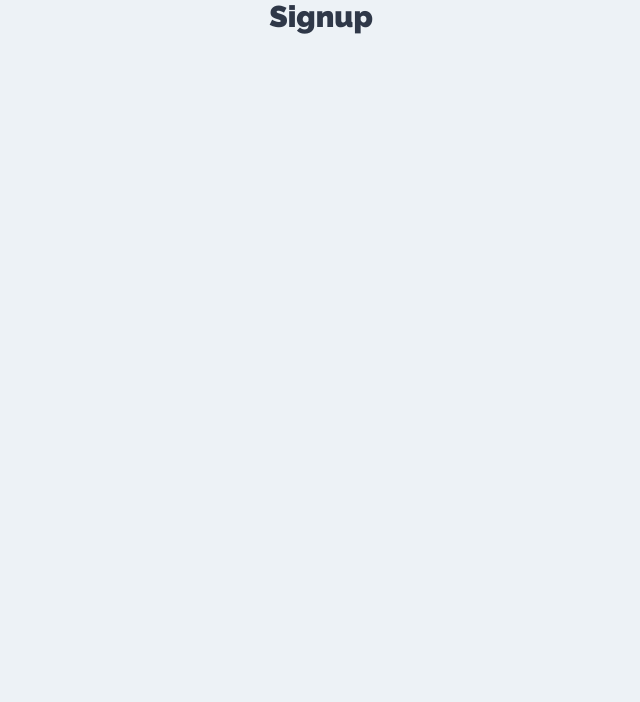
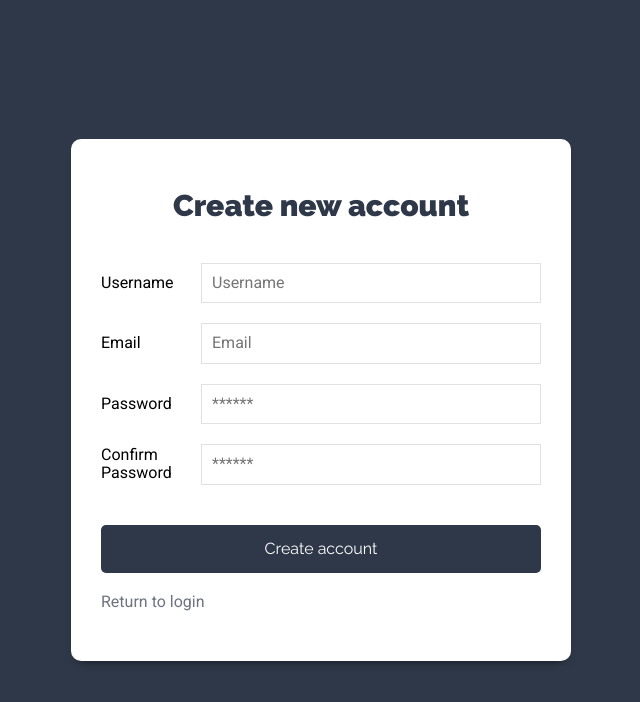
Before and after one commit to raw-brt/pm-app, a React (Create React App) app: page /signup in a window 1280 px wide. Shown: the top 702 px of the page, without its empty margins (319-959 px from the left). Built offline with nearby package versions, Linux system fonts and the light colour scheme.

Commit message:
Login, signup and main page done

```diff
--- a/src/components/auth/Login.js
+++ b/src/components/auth/Login.js
@@ -1,8 +1,69 @@
-import React from 'react';
+import React, { useState } from 'react';
+import { Link } from 'react-router-dom';
 
 const Login = () => {
+  const [credentials, setCredentials] = useState({
+    email: '',
+    password: ''
+  });
+
+  const { email, password } = credentials;
+
+  const handleChange = event => {
+    setCredentials({
+      ...credentials,
+      [event.target.name]: event.target.value
+    })
+  };
+
+  const handleSubmit = event => {
+    event.preventDefault();
+
+    // Form validation
+
+    // Pass to action
+  };
+
   return (
-    <h1>Login</h1>
+    <div className='form-usuario'>
+      <div className='contenedor-form sombra-dark'>
+        <h1>Sign in</h1>
+        <form
+          onSubmit={handleSubmit}
+        >
+          <div className='campo-form'>
+            <label htmlFor='password'>Email</label>
+            <input
+              type='email'
+              id='email'
+              name='email'
+              value={email}
+              placeholder='Email'
+              onChange={handleChange}
+            />
+          </div>
+          <div className='campo-form'>
+            <label htmlFor='password'>Password</label>
+            <input
+              type='password'
+              id='password'
+              name='password'
+              value={password}
+              placeholder='******'
+              onChange={handleChange}
+            />
+          </div>
+          <div className='campo-form'>
+            <input
+              type='submit'
+              className='btn btn-primario btn-block'
+              value='Signin'
+            />
+          </div>
+        </form>
+        <Link to={'/signup'} className='enlace-cuenta'>Create new account</Link>
+      </div>
+    </div>
    );
 }
 
--- a/src/components/auth/Signup.js
+++ b/src/components/auth/Signup.js
@@ -1,9 +1,96 @@
-import React from 'react';
+import React, { useState } from 'react';
+import { Link } from 'react-router-dom';
 
 const Signup = () => {
+  const [credentials, setCredentials] = useState({
+    username: '',
+    email: '',
+    password: '',
+    passwordConfirmation: ''
+  });
+
+  const { username, email, password, passwordConfirmation } = credentials;
+
+  const handleChange = event => {
+    setCredentials({
+      ...credentials,
+      [event.target.name]: event.target.value
+    })
+  };
+
+  const handleSubmit = event => {
+    event.preventDefault();
+
+    // Form validation
+
+    // Check password
+
+    // Pass to action
+  };
+
   return (
-    <h1>Signup</h1>
+    <div className='form-usuario'>
+      <div className='contenedor-form sombra-dark'>
+        <h1>Create new account</h1>
+        <form
+          onSubmit={handleSubmit}
+        >
+          <div className='campo-form'>
+            <label htmlFor='username'>Username</label>
+            <input
+              type='text'
+              id='username'
+              name='username'
+              value={username}
+              placeholder='Username'
+              onChange={handleChange}
+            />
+          </div>
+          <div className='campo-form'>
+            <label htmlFor='email'>Email</label>
+            <input
+              type='email'
+              id='email'
+              name='email'
+              value={email}
+              placeholder='Email'
+              onChange={handleChange}
+            />
+          </div>
+          <div className='campo-form'>
+            <label htmlFor='password'>Password</label>
+            <input
+              type='password'
+              id='password'
+              name='password'
+              value={password}
+              placeholder='******'
+              onChange={handleChange}
+            />
+          </div>
+          <div className='campo-form'>
+            <label htmlFor='passwordConfirmation'>Confirm Password</label>
+            <input
+              type='password'
+              id='passwordConfirmation'
+              name='passwordConfirmation'
+              value={passwordConfirmation}
+              placeholder='******'
+              onChange={handleChange}
+            />
+          </div>
+          <div className='campo-form'>
+            <input
+              type='submit'
+              className='btn btn-primario btn-block'
+              value='Create account'
+            />
+          </div>
+        </form>
+        <Link to={'/'} className='enlace-cuenta'>Return to login</Link>
+      </div>
+    </div>
    );
 }
 
-export default Signup
+export default Signup;
--- /dev/null
+++ b/src/components/layout/Sidebar.js
@@ -0,0 +1,16 @@
+import React from 'react';
+import NewProject from '../projects/NewProject';
+
+const Sidebar = () => {
+  return (
+    <aside>
+        <h1>PM<span>App</span></h1>
+        <div className='proyectos'>
+          <h2>Your Projects</h2>
+          <NewProject />
+        </div>
+    </aside>
+   );
+}
+
+export default Sidebar;
--- /dev/null
+++ b/src/components/projects/NewProject.js
@@ -0,0 +1,50 @@
+import React, { useState, Fragment } from 'react';
+
+const NewProject = () => {
+  const [projectName, setProjectName] = useState({projectName: ''});
+
+  const handleChange = event => {
+    setProjectName({
+      ...projectName,
+      [event.target.name]: event.target.name
+    })
+  };
+
+  const handleSubmit = event => {
+    event.preventDefault();
+
+    // Form validation
+
+    // Pass to action
+  }
+
+
+  return (
+    <Fragment>
+      <button
+        type='button'
+        className='btn btn-block btn-primario'
+      >Create project</button>
+      <form
+        className='formulario-nuevo-proyecto'
+        onSubmit={handleSubmit}
+      >
+        <input
+          type='text'
+          className='input-text'
+          placeholder='Project name'
+          name='name'
+          value={projectName.name}
+          onChange={handleChange}
+        />
+        <input
+          type='submit'
+          className='btn btn-primario btn-block'
+          value='Create new project'
+        />
+      </form>
+    </Fragment>
+   );
+}
+
+export default NewProject;
--- a/src/components/projects/Projects.js
+++ b/src/components/projects/Projects.js
@@ -1,8 +1,18 @@
 import React from 'react';
+import Sidebar from '../layout/Sidebar';
 
 const Projects = () => {
   return (
-    <h1>Projects</h1>
+    <div className='contenedor-app'>
+      <Sidebar />
+      <div className='seccion-principal'>
+        <main>
+          <div className='contenedor-tareas'>
+
+          </div>
+        </main>
+      </div>
+    </div>
    );
 }
 
```
